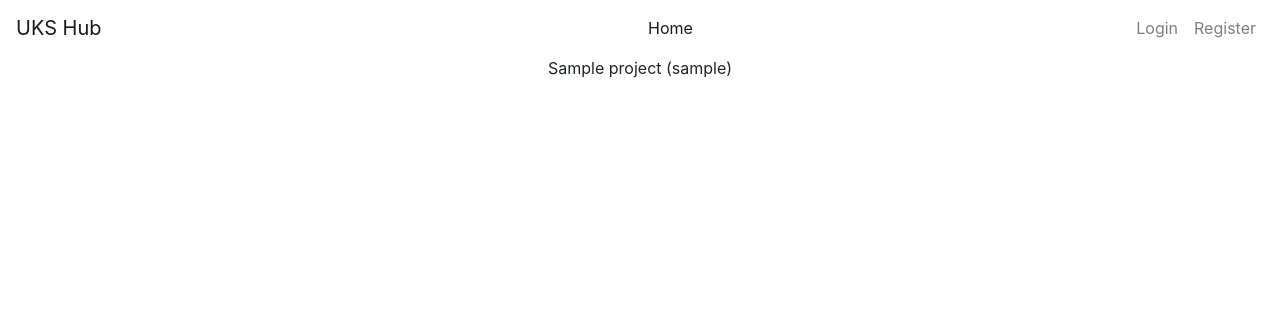
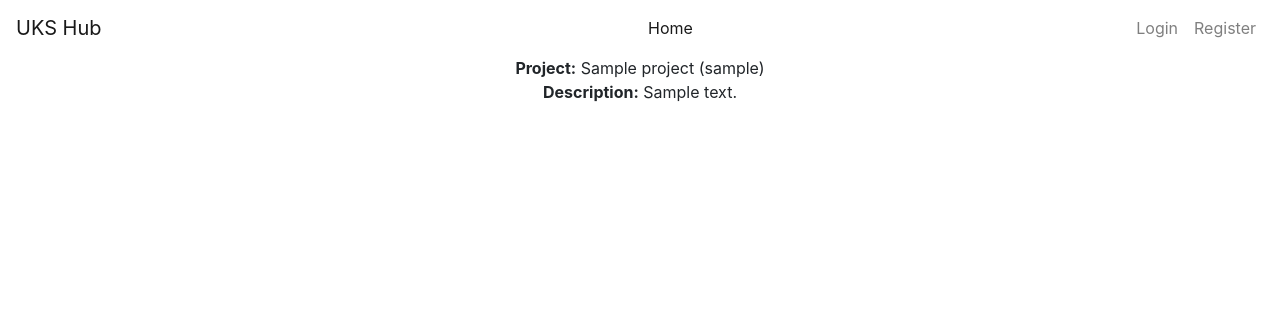
Before and after one commit to fantstc4-ra17/uks-projekat, a Django app: page /detail/1 in a window 1280 px wide. Shown: the top 316 px of the page. Run offline with Django 3.2, Linux system fonts and the light colour scheme; tables that the repository leaves empty hold one stand-in row (values such as "Sample post"); some libraries are stand-ins or nearby versions.

Commit message:
made project detail more readable.

```diff
--- a/app/project/templates/project/project_detail.html
+++ b/app/project/templates/project/project_detail.html
@@ -1,4 +1,9 @@
 {% extends "base_generic.html" %}
 {% block content %}
-    {{ project }}
+    <div>
+        <b>Project:</b> {{ project }}
+    </div>
+    <div>
+        <b>Description:</b> {{ project.description }}
+    </div>
 {% endblock content %}
```
